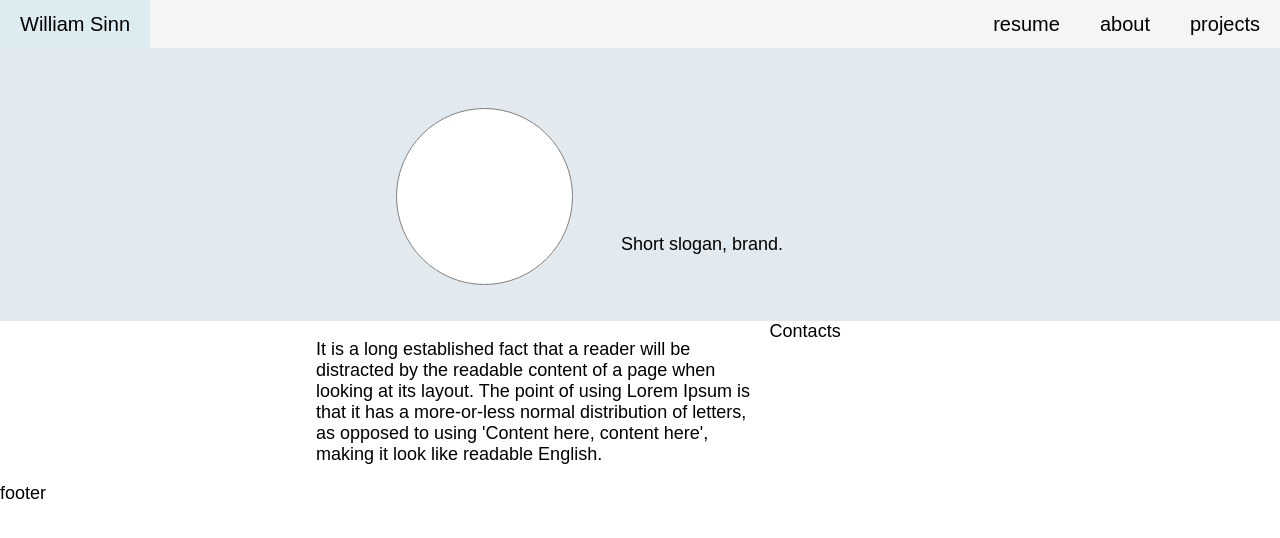
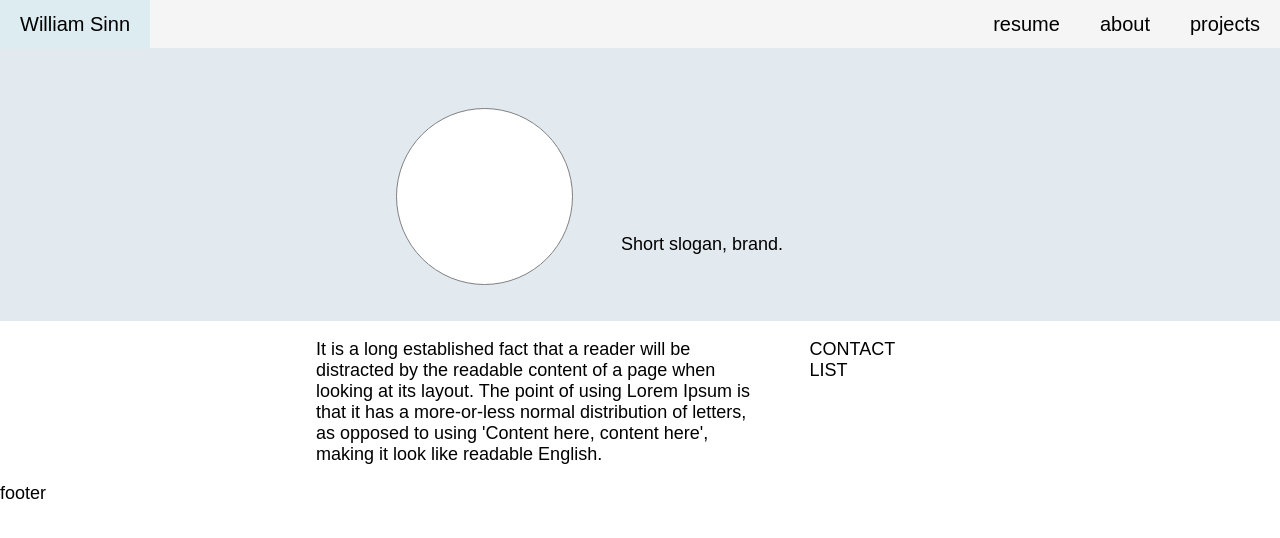
Before and after one commit to willsinn/ws-portfolio, a React (Create React App) app: page / in a window 1280 px wide. Shown: the top 538 px of the page. Built offline with nearby package versions, Linux system fonts and the light colour scheme; the HTML template or start-up script is replaced by a standard one.

Commit message:
add contactlist & contact

```diff
--- a/src/components/AboutPage.js
+++ b/src/components/AboutPage.js
@@ -1,4 +1,5 @@
 import React from "react";
+import ContactList from "./ContactList";
 import { abtBrand, abtSummary } from "../utils/txt";
 
 const AboutPage = () => {
@@ -19,7 +20,9 @@ const AboutPage = () => {
             <p className="summary-text">{abtSummary()}</p>
           </div>
           <div className="contacts-cont">
-            <div className="contacts-header">Contacts</div>
+            <div className="contacts-header">
+              <ContactList />
+            </div>
             <ul className="contacts-list"></ul>
           </div>
         </div>
--- /dev/null
+++ b/src/components/Contact.js
@@ -0,0 +1,5 @@
+import React from "react";
+const Contact = () => {
+  return <ul>CONTACT </ul>;
+};
+export default Contact;
--- /dev/null
+++ b/src/components/ContactList.js
@@ -0,0 +1,6 @@
+import React from "react";
+import Contact from "./Contact";
+const ContactList = () => {
+  return <ul>CONTACT LIST</ul>;
+};
+export default ContactList;
```
